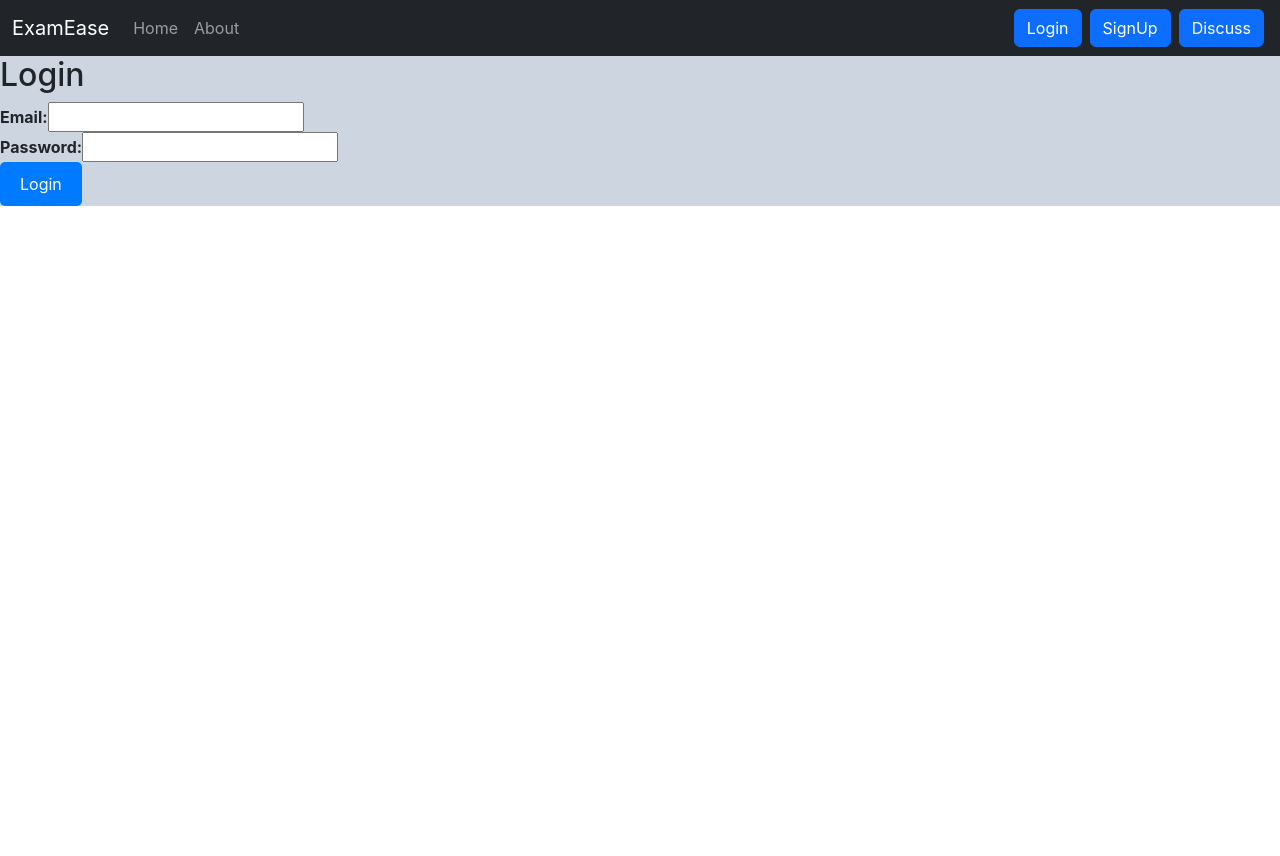
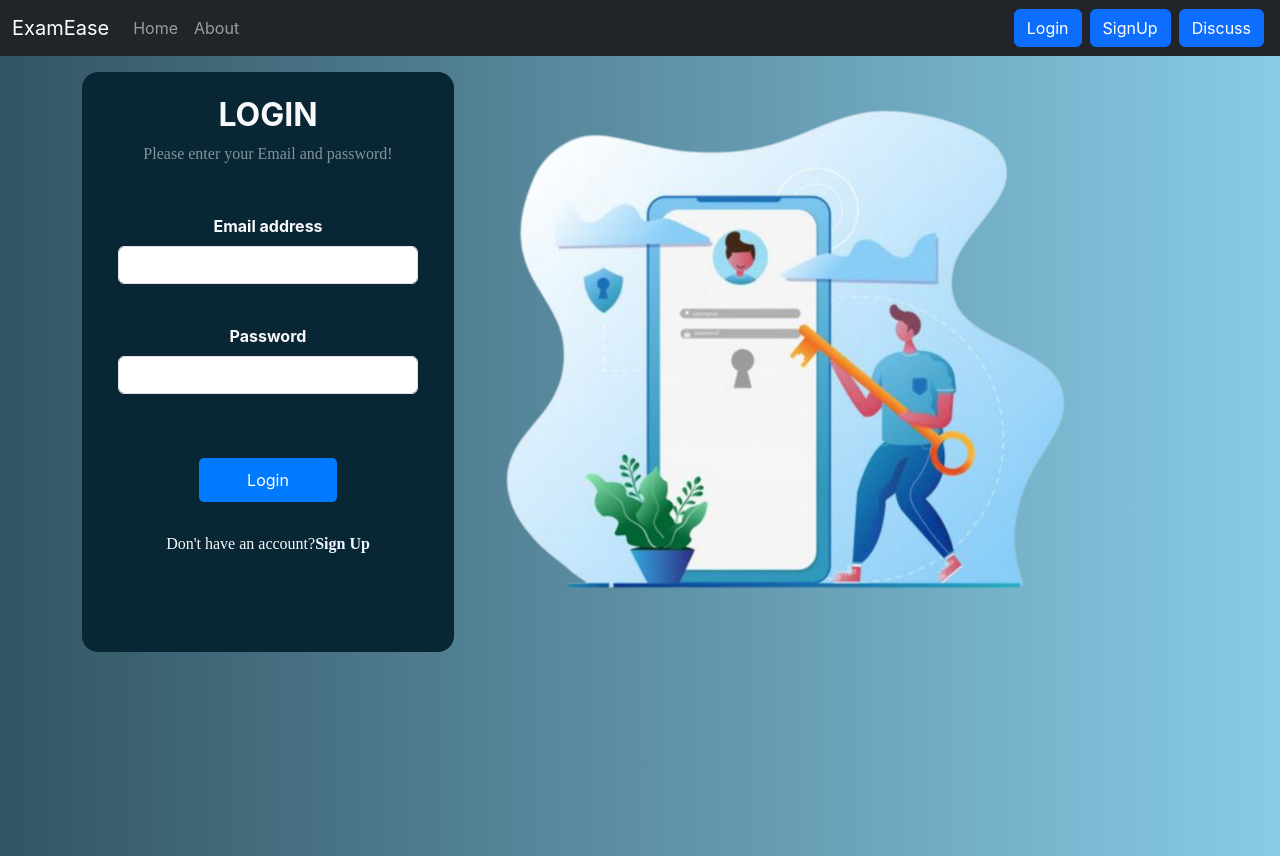
Before and after one commit to Abhishek-Verma75230/ExamEase, a React (Create React App) app in the folder frontend/: page /login in a window 1280 px wide. Before the commit the page ends 800 px from the top, so only its background shows below. Built offline with nearby package versions, Linux system fonts and the light colour scheme.

Commit message:
Login and SignUp page UI created

```diff
--- a/frontend/src/components/Login.js
+++ b/frontend/src/components/Login.js
@@ -1,11 +1,12 @@
-import React, { useState } from 'react';
-import axios from 'axios';
-import { useNavigate } from 'react-router-dom';
-import { setAuthToken } from './Utils';
+import React, { useState } from "react";
+import axios from "axios";
+import { useNavigate } from "react-router-dom";
+import { setAuthToken } from "./Utils";
+import background from "../photos/login.png";
 
 const LoginPage = () => {
-  const [loginData, setLoginData] = useState({ email: '', password: '' });
-  const [error, setError] = useState('');
+  const [loginData, setLoginData] = useState({ email: "", password: "" });
+  const [error, setError] = useState("");
   const navigate = useNavigate();
 
   const handleChange = (e) => {
@@ -16,31 +17,105 @@ const LoginPage = () => {
   const handleSubmit = async (e) => {
     e.preventDefault();
     try {
-      const response = await axios.post('http://localhost:800/api/login', loginData);
-      localStorage.setItem('token', response.data.token);
+      const response = await axios.post(
+        "http://localhost:800/api/login",
+        loginData
+      );
+      localStorage.setItem("token", response.data.token);
       setAuthToken(response.data.token);
-      setError('');
-      navigate('/dashboard');
+      setError("");
+      navigate("/dashboard");
     } catch (error) {
       setError(error.response.data.message);
     }
   };
 
   return (
-    <div>
-      <h2>Login</h2>
-      <form onSubmit={handleSubmit}>
-        <div>
-          <label>Email:</label>
-          <input type="email" name="email" value={loginData.email} onChange={handleChange} />
+    <div
+      style={{
+        backgroundImage: "linear-gradient(to right,  #325463, #88cce6)",        width: "100vw",
+        height: "100vh",
+      }}
+    >
+      <div className="container">
+        <div className="container">
+          <div className="row">
+
+            <div
+              class=" col-sm-4 my-3"
+              style={{ borderRadius: "1rem", backgroundColor: " #092635" }}
+            >
+              <div class="mb-md-5 mt-md-4 pb-5 text-center">
+                <h2 class="fw-bold mb-2 text-uppercase text-center text-light ">
+                  LOGIN
+                </h2>
+                <p class="text-white-50 mb-5 text-center">
+                  Please enter your Email and password!
+                </p>
+                <form onSubmit={handleSubmit}>
+                  <div class="form-outline form-white mb-4 mx-4">
+                    <label htmlFor="email" className="form-label text-light">
+                      Email address
+                    </label>
+                    <input
+                      type="email"
+                      className="form-control"
+                      onChange={handleChange}
+                      value={loginData.email}
+                      id="email"
+                      name="email"
+                      aria-describedby="emailHelp"
+                    />
+                  </div>
+                  <div
+                    class="form-outline form-white mb-4 mx-4"
+                    style={{ marginTop: "40px" }}
+                  >
+                    <label htmlFor="password" className="form-label text-light">
+                      Password
+                    </label>
+                    <input
+                      type="password"
+                      className="form-control"
+                      onChange={handleChange}
+                      value={loginData.password}
+                      name="password"
+                      id="password"
+                    />
+                  </div>
+                  <div>
+                    <button
+                      type="submit"
+                      className="btn btn-outline-light btn-lg px-5"
+                      style={{ marginTop: "40px" }}
+                    >
+                      Login
+                    </button>
+                  </div>
+                  <div>
+                    <p
+                      className="mb-0 text-light"
+                      style={{ marginTop: "30px" }}
+                    >
+                      Don't have an account?
+                      <a class=" fw-bold " style={{color:"aliceblue"}} href="/signup">
+                        Sign Up
+                      </a>{" "}
+                    </p>
+                  </div>
+                </form>
+                {error && <p>{error}</p>}
+              </div>
+
+            </div>
+            <div class="col-sm-7">
+              <div className="container">
+                <img className="img-fluid" src={background} alt="book" />
+              </div>
+            </div>
+          </div>
         </div>
-        <div>
-          <label>Password:</label>
-          <input type="password" name="password" value={loginData.password} onChange={handleChange} />
-        </div>
-        <button type="submit">Login</button>
-      </form>
-      {error && <p>{error}</p>}
+      </div>
     </div>
   );
 };
--- a/frontend/src/components/Navbar.js
+++ b/frontend/src/components/Navbar.js
@@ -5,9 +5,9 @@ import { useLocation } from "react-router-dom";
 const Navbar = () => {
   let navigate = useNavigate();
   const handleLogout = () => {
-        localStorage.removeItem('token');
+    localStorage.removeItem("token");
     navigate("/login");
-    }
+  };
   let location = useLocation();
 
   return (
@@ -32,7 +32,8 @@ const Navbar = () => {
             <ul className="navbar-nav me-auto mb-2 mb-lg-0">
               <li className="nav-item">
                 <Link
-                                    className={`nav-link ${location.pathname === "/"
+                  className={`nav-link ${
+                    location.pathname === "/"
                   }?"active":" "`}
                   aria-current="page"
                   to="/"
@@ -42,7 +43,8 @@ const Navbar = () => {
               </li>
               <li className="nav-item">
                 <Link
-                                    className={`nav-link ${location.pathname === "/about"
+                  className={`nav-link ${
+                    location.pathname === "/about"
                   }?"active":" "`}
                   to="/about"
                 >
@@ -50,17 +52,33 @@ const Navbar = () => {
                 </Link>
               </li>
             </ul>
-                        <form className="d-flex" >
-
-                            {!localStorage.getItem('token') ? <form className="d-flex">
-                                <Link className="btn btn-primary mx-1" to="/login" role="button">Login</Link>
-                                <Link className="btn btn-primary mx-1" to="/signup" role="button">SignUp</Link>
-                            </form> : <button onClick={handleLogout} className="btn btn-primary">Logout</button>}
-                            <Link className="btn btn-primary mx-1" to="/qq" role="button">Discuss</Link>
+            <form className="d-flex">
+              {!localStorage.getItem("token") ? (
+                <form className="d-flex">
+                  <Link
+                    className="btn btn-primary mx-1"
+                    to="/login"
+                    role="button"
+                  >
+                    Login
+                  </Link>
+                  <Link
+                    className="btn btn-primary mx-1"
+                    to="/signup"
+                    role="button"
+                  >
+                    SignUp
+                  </Link>
                 </form>
-
-
-
+              ) : (
+                <button onClick={handleLogout} className="btn btn-primary">
+                  Logout
+                </button>
+              )}
+              <Link className="btn btn-primary mx-1" to="/Discuss" role="button">
+                Discuss
+              </Link>
+            </form>
           </div>
         </div>
       </nav>
--- a/frontend/src/components/Signup.js
+++ b/frontend/src/components/Signup.js
@@ -23,25 +23,47 @@ const SignupPage = () => {
   };
 
   return (
-    <div>
-      <h2>Sign Up</h2>
+    <div style={{
+      backgroundImage: "linear-gradient(to right,  #325463, #88cce6)",        width: "100vw",
+      height: "100vh",
+    }}>
+
+    <div className="row" >
+
+
+    <div class="  d-flex justify-content-center align-items-center my-5" >
+    <div className="mb-md-5 mt-md-4  pb-5 text-center"style={{borderRadius:"1rem",background:"white"}} >
+      <h2 class="fw-bold mb-2 my-2 text-center text-dark">Sign In</h2>
+      <p class="text-dark mb-5 text-center">Please create your account!</p>
       <form onSubmit={handleSubmit}>
-        <div>
-          <label>Name:</label>
-          <input type="text" name="name" value={signupData.name} onChange={handleChange} />
-        </div>
-        <div>
-          <label>Email:</label>
-          <input type="email" name="email" value={signupData.email} onChange={handleChange} />
-        </div>
-        <div>
-          <label>Password:</label>
-          <input type="password" name="password" value={signupData.password} onChange={handleChange} />
-        </div>
-        <button type="submit">Sign Up</button>
-      </form>
-      {error && <p>{error}</p>}
+          <div className="form-outline form-white mb-4 mx-4">
+            <input type="text" className="form-control form-control-lg" id="name" name="name" value={signupData.name} onChange={handleChange}
+            placeholder="Enter Name"
+            aria-describedby="emailHelp"/>
+            <label htmlFor="name" className="form-label text-dark">Name</label>
+
+          </div>
+          <div className="form-outline form-white mb-4 mx-4">
+            <input type="email" className="form-control form-control-lg " id="email" name="email" value={signupData.email} onChange={handleChange} placeholder="Enter Email" aria-describedby="emailHelp"/>
+            <label htmlFor="email" className="form-label text-dark">Email </label>
+          </div>
+          <div className="form-outline form-white mb-4 mx-4">
+            <input type="password" className="form-control form-control-lg" id="password" name="password" value={signupData.password} onChange={handleChange} placeholder="Enter password" minLength={8} required/>
+            <label htmlFor="password" className="form-label text-dark">Password</label>
+
+          </div>
+
+
+          <button type="submit" className="btn btn-outline-light btn-lg px-5">SignUp</button>
+        </form>
+        {error && <p>{error}</p>}
     </div>
+    </div>
+    </div>
+    </div>
+
+
+
   );
 };
 
```
Also changed, not shown: frontend/src/photos/login.png (added), frontend/src/photos/signup.png (added). Lines whose indentation alone changed are shown as unchanged.
